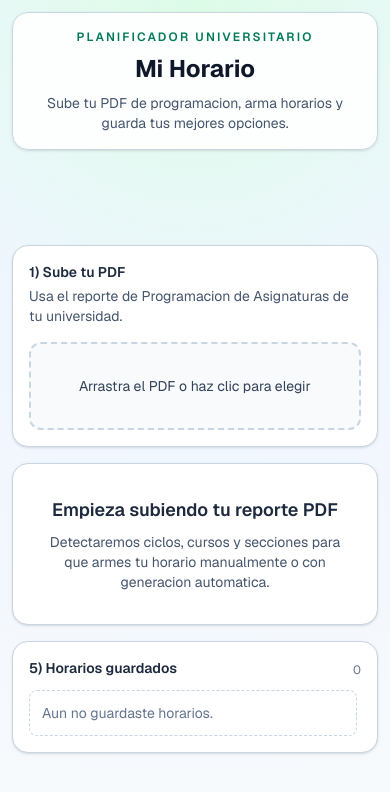
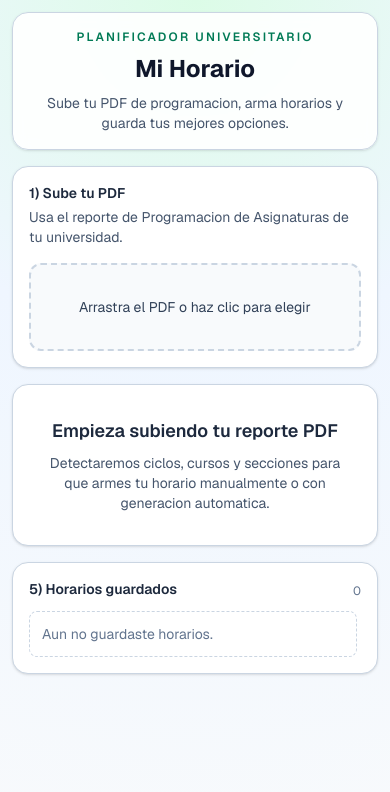
Before and after one commit to alejpaa/MiHorario, a Next.js app: page / in a window 390 px wide. Shown: the top 792 px of the page. Built offline with nearby package versions, Linux system fonts and the light colour scheme.

Commit message:
feat: refine body overflow handling and adjust main component height for better responsiveness

```diff
--- a/src/app/globals.css
+++ b/src/app/globals.css
@@ -16,5 +16,12 @@ body {
   background: var(--background);
   color: var(--foreground);
   font-family: var(--font-geist-sans), sans-serif;
-  overflow: hidden;
+  overflow-x: hidden;
+  overflow-y: auto;
 }
+
+@media (min-width: 1280px) {
+  body {
+    overflow: hidden;
+  }
+}
--- a/src/app/page.tsx
+++ b/src/app/page.tsx
@@ -167,8 +167,8 @@ export default function Home() {
   const hasData = Boolean(data);
 
   return (
-    <main className="h-screen overflow-hidden bg-[radial-gradient(circle_at_top,#dcfce7_0,#eff6ff_40%,#f8fafc_100%)] p-3 md:p-5">
-      <div className={`mx-auto flex h-full w-full flex-col ${hasData ? "max-w-[1700px]" : "max-w-6xl"}`}>
+    <main className="min-h-screen bg-[radial-gradient(circle_at_top,#dcfce7_0,#eff6ff_40%,#f8fafc_100%)] p-3 md:p-5 xl:h-screen xl:overflow-hidden">
+      <div className={`mx-auto flex w-full flex-col ${hasData ? "max-w-[1700px] xl:h-full" : "max-w-6xl"}`}>
         <header
           className={`mb-4 rounded-2xl border border-slate-300 bg-white/90 p-4 shadow-sm backdrop-blur md:p-5 ${
             hasData ? "" : "mx-auto w-full max-w-5xl"
```
